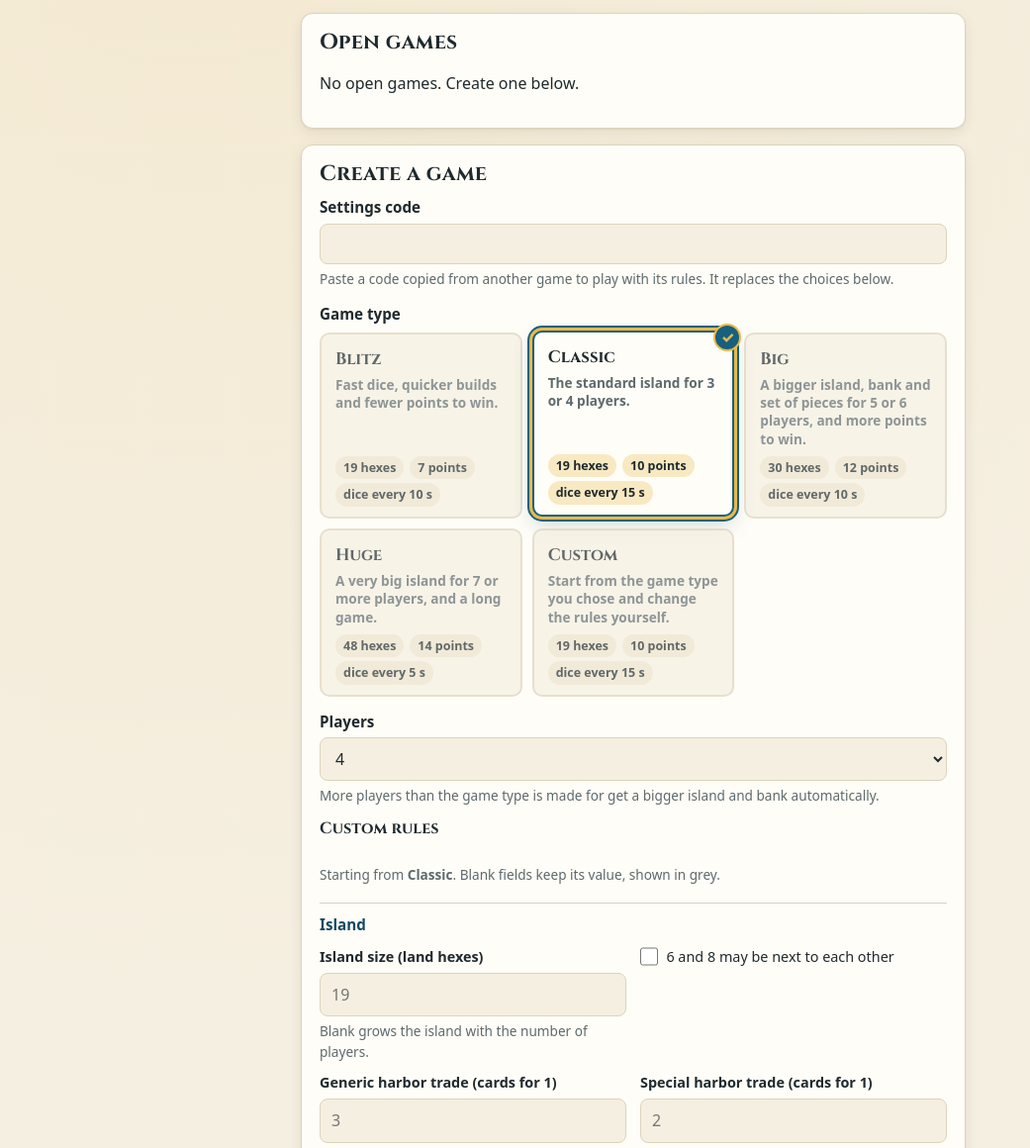
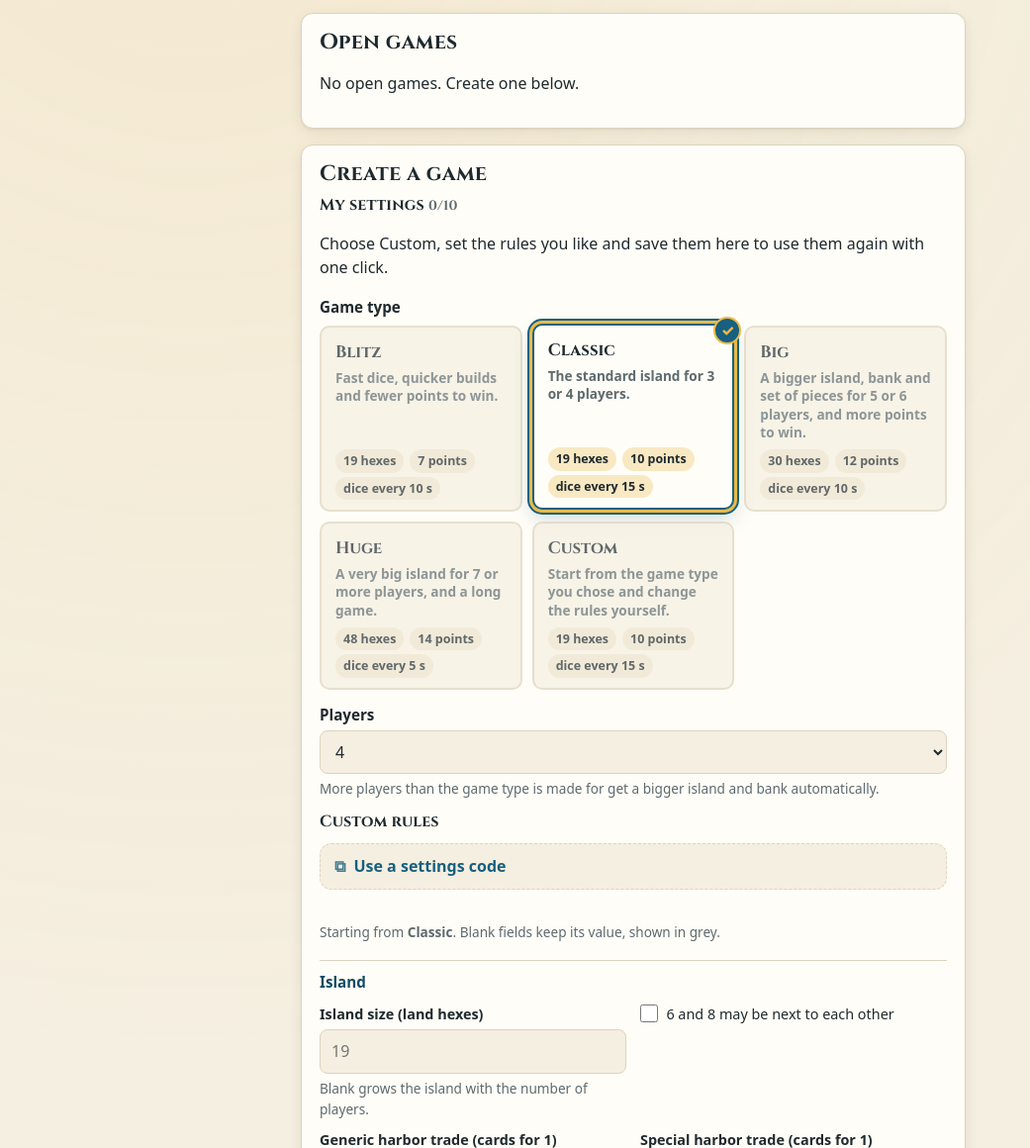
Before and after one commit to emersonjleon/island, a Django app: page /lobby/ in a window 1280 px wide. Shown: the part 169-1329 px from the top of the page at 99% size, without its empty margins (0-1041 px from the left). Run offline with Django 5.2, Linux system fonts and the light colour scheme; the visitor is signed in with stand-in values (Sample User, id 1); data comes from the database, SQL or seed files in the repository; data that the repository does not hold is empty; some libraries are stand-ins or nearby versions.

Commit message:
Lobby: settings code only for Custom, up to 10 saved settings used with one click
The settings code moves into the custom rules as a folding box. My settings
shows as chips above the create form; a chip fills the form, and the form can
save its settings under a name.

Co-Authored-By: Claude Opus 5.5 <noreply@anthropic.com>
Claude-Session: https://claude.ai/code/session_019oMd4GpLQxvLRXgJKtwB2R

```diff
--- a/lobby/services.py
+++ b/lobby/services.py
@@ -281,7 +281,7 @@ def start_game(game: Game, user) -> Game:
 
 
 # ------------------------------------------------------------------ settings
-MAX_SAVED_PER_USER = 30
+MAX_SAVED_PER_USER = 10
 
 
 @transaction.atomic
--- a/lobby/views.py
+++ b/lobby/views.py
@@ -6,7 +6,7 @@ from django.urls import reverse
 from django.utils.translation import gettext as _
 from django.views.decorators.http import require_POST
 
-from engine.settings import encode_share_code, load_preset
+from engine.settings import load_preset
 from engine.settings.share import MAX_CODE_LENGTH
 
 from . import services
@@ -19,18 +19,33 @@ from .presets import (
 )
 from .settings_editor import changed_settings, editor_data, editor_view
 from .prefill import settings_form_data
-from .sharing import CONFIG_PARAM, code_context, create_path, read_code
+from .sharing import CONFIG_PARAM, code_context, read_code
 
 
 def _game(code: str) -> Game:
     return get_object_or_404(Game.objects.select_related("host"), code=code.upper())
 
 
+SAVED_PARAM = "saved"
+
+
 @login_required
 def game_list(request: HttpRequest) -> HttpResponse:
-    initial = {"config": request.GET.get(CONFIG_PARAM, "")[:MAX_CODE_LENGTH]}
-    form = CreateGameForm(request.POST or None, initial=initial)
-    if request.method == "POST" and form.is_valid():
+    """The lobby: open games, the player's saved settings and the create form. ``?saved=<id>``
+    fills the form with saved settings; ``?config=<code>`` with a settings code."""
+    active = _saved_from(request)
+    if request.method == "POST":
+        form = CreateGameForm(request.POST)
+    elif active is not None:
+        form = CreateGameForm(settings_form_data(active.preset, active.overrides))
+    else:
+        code = request.GET.get(CONFIG_PARAM, "")[:MAX_CODE_LENGTH]
+        form = CreateGameForm(initial={"config": code, "preset": CUSTOM} if code else {})
+    if request.method == "POST" and request.POST.get("save_as"):
+        saved = _save_from_form(request, form)
+        if saved is not None:
+            return redirect(f"{reverse('lobby:list')}?{SAVED_PARAM}={saved.pk}#create-game")
+    elif request.method == "POST" and form.is_valid():
         try:
             game = services.create_game(request.user, form.chosen_preset(), form.overrides())
         except services.LobbyError as exc:
@@ -45,8 +60,33 @@ def game_list(request: HttpRequest) -> HttpResponse:
         .select_related("host")
         .distinct()
     )
-    context = {"form": form, "open_games": open_games[:50], "my_games": mine, "saved_settings": saved_rows(request.user)}
+    context = {"form": form, "open_games": open_games[:50], "my_games": mine,
+               "saved_settings": saved_rows(request.user, active), "active_saved": active,
+               "max_saved": services.MAX_SAVED_PER_USER,
+               "save_name": request.POST.get("save_name", "") if request.method == "POST"
+               else (active.name if active else "")}
     return render(request, "lobby/list.html", context | create_form_context(form))
+
+
+def _saved_from(request: HttpRequest):
+    raw = request.GET.get(SAVED_PARAM, "")
+    if not raw.isdigit():
+        return None
+    return request.user.saved_settings.filter(pk=int(raw)).first()
+
+
+def _save_from_form(request: HttpRequest, form: CreateGameForm):
+    """Keep the form's settings under the posted name; None (with the error on the form) if not."""
+    if not form.is_valid():
+        return None
+    try:
+        saved = services.save_settings(request.user, request.POST.get("save_name", ""),
+                                       form.chosen_preset(), form.overrides())
+    except services.LobbyError as exc:
+        form.add_error(None, error_message(exc.code))
+        return None
+    messages.success(request, _("Saved as \u201c%(name)s\u201d. It is ready under My settings.") % {"name": saved.name})
+    return saved
 
 
 def _play_against_bots(request: HttpRequest, game: Game, level: str) -> None:
@@ -60,7 +100,7 @@ def _play_against_bots(request: HttpRequest, game: Game, level: str) -> None:
 
 def _chosen(form: CreateGameForm) -> tuple[str, int]:
     """The game type and table size the form shows (what was posted, else the initial ones)."""
-    preset = form.data.get("preset") or form.fields["preset"].initial
+    preset = form.data.get("preset") or form.initial.get("preset") or form.fields["preset"].initial
     if preset not in dict(form.fields["preset"].choices):
         preset = form.fields["preset"].initial
     try:
@@ -209,12 +249,12 @@ def delete_saved(request: HttpRequest, saved_id: int) -> HttpResponse:
     return redirect(reverse("lobby:list") + "#my-settings")
 
 
-def saved_rows(user) -> list[dict]:
-    rows = []
-    for saved in user.saved_settings.all():
-        code = encode_share_code(saved.preset, saved.overrides)
-        rows.append({"saved": saved, "use_url": create_path(code)})
-    return rows
+def saved_rows(user, active=None) -> list[dict]:
+    """The player's saved settings, each with the link that fills the create form with them."""
+    base = reverse("lobby:list")
+    return [{"saved": saved, "use_url": f"{base}?{SAVED_PARAM}={saved.pk}#create-game",
+             "active": active is not None and saved.pk == active.pk}
+            for saved in user.saved_settings.all()]
 
 
 @login_required
--- a/static/css/site.css
+++ b/static/css/site.css
@@ -212,12 +212,20 @@ table.seats td .button, table.seats td button { padding: 4px 12px; font-size: 0.
 .knob-check label { display: flex; align-items: flex-start; gap: 8px; font-weight: normal; cursor: pointer; }
 .knob-check input { width: 1.15rem; height: 1.15rem; margin: 1px 0 0; accent-color: var(--accent); flex: none; }
 .create-form.js:not([data-preset="custom"]) .custom-settings { display: none; }
-.config-field { display: flex; flex-direction: column; gap: 4px; margin-bottom: 14px; }
-.config-field label { font-weight: 600; font-size: 0.95rem; }
+.code-box { margin: 0 0 14px; border: 1px dashed var(--border); border-radius: 12px; background: var(--bg); padding: 0 14px; }
+.code-box[open] { padding-bottom: 12px; border-style: solid; }
+.code-box > summary { cursor: pointer; padding: 10px 0; font-weight: 600; color: var(--accent); list-style: none; }
+.code-box > summary::-webkit-details-marker { display: none; }
+.code-box > summary::before { content: "⧉"; display: inline-block; margin-right: 8px; opacity: 0.8; }
+.code-box > .helptext { margin: 0 0 8px; }
+.code-box .code-input input { width: 100%; box-sizing: border-box; letter-spacing: 0.02em; }
+.code-box .code-preview { margin: 10px 0 0; }
+.code-box .code-preview h4 { margin: 0 0 6px; }
 .config-field input, .share-row input { font-family: ui-monospace, SFMono-Regular, Menlo, Consolas, monospace; font-size: 0.85rem; }
 .code-preview { margin-top: 8px; }
 .create-form.from-code > .preset-picker, .create-form.from-code > .players-field,
-.create-form.from-code > .preset-stats, .create-form.from-code > .custom-settings { opacity: 0.4; pointer-events: none; }
+.create-form.from-code > .preset-stats,
+.create-form.from-code .custom-settings > :not(.code-box):not(h3) { opacity: 0.4; pointer-events: none; }
 .create-form:not([data-preset="custom"]) > .preset-stats { display: none; }
 .create-actions { display: flex; flex-wrap: wrap; align-items: center; gap: 10px; margin-top: 6px; }
 .create-actions .play-bots { display: inline-flex; flex-wrap: wrap; gap: 6px; align-items: center; }
@@ -299,7 +307,23 @@ body.game-page { position: fixed; inset: 0; height: auto; min-height: 0; display
 .save-settings { display: flex; flex-wrap: wrap; gap: 8px; align-items: center; flex: 1 1 18rem; }
 .save-settings input { flex: 1 1 10rem; min-width: 0; padding: 9px 11px; border: 1px solid var(--border); border-radius: 8px;
   background: var(--bg); color: var(--fg); font: inherit; }
-.saved-list { list-style: none; margin: 0; padding: 0; display: flex; flex-direction: column; gap: 8px; }
-.saved-list li { display: flex; flex-wrap: wrap; align-items: center; gap: 8px; }
-.saved-list .saved-name { font-weight: 600; }
-.saved-list .muted { flex: 1 1 auto; }
+.my-settings { margin: 0 0 16px; }
+.my-settings h3 { margin: 0 0 8px; font-size: 1rem; }
+.my-settings h3 .muted { font-weight: normal; font-size: 0.85rem; }
+.saved-chips { list-style: none; margin: 0; padding: 0; display: flex; flex-wrap: wrap; gap: 8px; }
+.saved-chip { display: inline-flex; align-items: stretch; border: 1px solid var(--border); border-radius: 999px;
+  background: var(--bg); overflow: hidden; max-width: 100%; }
+.saved-chip > a { display: flex; flex-direction: column; padding: 6px 4px 6px 14px; text-decoration: none; color: var(--fg); min-width: 0; line-height: 1.25; }
+.saved-chip .saved-name { font-weight: 600; overflow: hidden; text-overflow: ellipsis; white-space: nowrap; }
+.saved-chip .saved-type { font-size: 0.75rem; color: var(--muted); }
+.saved-chip > a:hover .saved-name { color: var(--accent); }
+.saved-chip.active { border-color: var(--accent); box-shadow: 0 0 0 2px color-mix(in srgb, var(--accent) 30%, transparent); }
+.saved-chip.active .saved-name { color: var(--accent-strong); }
+.saved-chip form { display: flex; margin: 0; }
+.saved-chip .chip-delete { background: none; border: 0; box-shadow: none; color: var(--muted); padding: 0 12px 0 8px;
+  border-radius: 0; font-size: 1.1rem; line-height: 1; }
+.saved-chip .chip-delete:hover { color: var(--error); filter: none; }
+.save-settings { margin-top: 18px; padding-top: 12px; border-top: 1px solid var(--border); display: flex; flex-direction: column; gap: 6px; }
+.save-settings label { font-weight: 600; font-size: 0.95rem; }
+.save-row { display: flex; flex-wrap: wrap; gap: 8px; }
+.save-row input { flex: 1 1 12rem; min-width: 0; }
--- a/templates/lobby/_settings_form.html
+++ b/templates/lobby/_settings_form.html
@@ -1,22 +1,5 @@
 {% load i18n %}    {{ form.base }}
     {{ form.non_field_errors }}
-    <div class="config-field">
-      <label for="{{ form.config.id_for_label }}">{{ form.config.label }}</label>
-      {{ form.config }}
-      <span class="helptext">{{ form.config.help_text }}</span>
-      {{ form.config.errors }}
-      {% if code_preview %}
-      <div class="preset-stats code-preview">
-        <h3>{% blocktranslate with type=code_preview.label players=code_preview.players trimmed %}
-          This code: {{ type }} for {{ players }} players{% endblocktranslate %}</h3>
-        <dl class="stats-list">
-          {% for label, value in code_preview.stats %}<dt>{{ label }}</dt><dd>{{ value }}</dd>
-          {% endfor %}{% for label, value in code_preview.changes %}<dt>{{ label }}</dt><dd>{{ value }}</dd>
-          {% endfor %}
-        </dl>
-      </div>
-      {% endif %}
-    </div>
     <fieldset class="preset-picker">
       <legend>{{ form.preset.label }}</legend>
       {{ form.preset.errors }}
@@ -52,6 +35,26 @@
 
     <div class="custom-settings" id="custom-settings">
       <h3>{% translate "Custom rules" %}</h3>
+      <details class="code-box config-field" id="code-box"{% if form.config.value or form.config.errors %} open{% endif %}>
+        <summary>{% translate "Use a settings code" %}</summary>
+        <p class="helptext">{{ form.config.help_text }}</p>
+        <div class="code-input">
+          <label for="{{ form.config.id_for_label }}" class="visually-hidden">{{ form.config.label }}</label>
+          {{ form.config }}
+        </div>
+        {{ form.config.errors }}
+        {% if code_preview %}
+        <div class="preset-stats code-preview">
+          <h4>{% blocktranslate with type=code_preview.label players=code_preview.players trimmed %}
+            This code: {{ type }} for {{ players }} players{% endblocktranslate %}</h4>
+          <dl class="stats-list">
+            {% for label, value in code_preview.stats %}<dt>{{ label }}</dt><dd>{{ value }}</dd>
+            {% endfor %}{% for label, value in code_preview.changes %}<dt>{{ label }}</dt><dd>{{ value }}</dd>
+            {% endfor %}
+          </dl>
+        </div>
+        {% endif %}
+      </details>
       <p class="helptext">{% blocktranslate trimmed %}
         Starting from <b data-base-label>{{ base_label }}</b>. Blank fields keep its value, shown in grey.
       {% endblocktranslate %}</p>
--- a/templates/lobby/list.html
+++ b/templates/lobby/list.html
@@ -38,25 +38,28 @@
   {% endif %}
 </section>
 
-{% if saved_settings %}
-<section class="my-settings" id="my-settings">
-  <h2>{% translate "My settings" %}</h2>
-  <ul class="saved-list">
-    {% for row in saved_settings %}
-    <li>
-      <span class="saved-name">{{ row.saved.name }}</span> <span class="muted">{{ row.saved.preset_label }}</span>
-      <a class="button secondary" href="{{ row.use_url }}">{% translate "Use" %}</a>
-      <form method="post" action="{% url 'lobby:delete_saved' row.saved.pk %}" class="inline">{% csrf_token %}
-        <button type="submit" class="secondary">{% translate "Delete" %}</button>
-      </form>
-    </li>
-    {% endfor %}
-  </ul>
-</section>
-{% endif %}
-
 <section class="create-game">
   <h2>{% translate "Create a game" %}</h2>
+  <div class="my-settings" id="my-settings">
+    <h3>{% translate "My settings" %} <span class="muted">{{ saved_settings|length }}/{{ max_saved }}</span></h3>
+    {% if saved_settings %}
+    <ul class="saved-chips">
+      {% for row in saved_settings %}
+      <li class="saved-chip{% if row.active %} active{% endif %}">
+        <a href="{{ row.use_url }}"{% if row.active %} aria-current="true"{% endif %} title="{% translate 'Use these settings' %}">
+          <span class="saved-name">{{ row.saved.name }}</span>
+          <span class="saved-type">{{ row.saved.preset_label }}</span>
+        </a>
+        <form method="post" action="{% url 'lobby:delete_saved' row.saved.pk %}">{% csrf_token %}
+          <button type="submit" class="chip-delete" aria-label="{% blocktranslate with name=row.saved.name %}Delete {{ name }}{% endblocktranslate %}" title="{% translate 'Delete' %}">×</button>
+        </form>
+      </li>
+      {% endfor %}
+    </ul>
+    {% else %}
+    <p class="helptext">{% translate "Choose Custom, set the rules you like and save them here to use them again with one click." %}</p>
+    {% endif %}
+  </div>
   <form method="post" class="stacked create-form" id="create-game" data-preset="{{ chosen_preset }}" data-custom="{{ custom_preset }}">
     {% csrf_token %}
     {% include "lobby/_settings_form.html" %}
@@ -71,6 +74,13 @@
       </span>
     </div>
     <p class="helptext">{% translate "Play now fills every other seat with bots and starts the game straight away." %}</p>
+    <div class="save-settings">
+      <label for="id_save_name">{% translate "Save these settings as" %}</label>
+      <span class="save-row">
+        <input type="text" id="id_save_name" name="save_name" maxlength="40" placeholder="{% translate 'Name for these settings' %}" value="{{ save_name }}">
+        <button type="submit" name="save_as" value="1" class="secondary">{% translate "Save to My settings" %}</button>
+      </span>
+    </div>
   </form>
   {{ presets_data|json_script:"presets-data" }}
   {{ editor_data|json_script:"editor-data" }}
```
Also changed, not shown: frontend/src/lobby/create.test.ts (+9 -1 lines), frontend/src/lobby/create.ts (+14 -0 lines), lobby/tests/test_saved_settings.py (+43 -1 lines), locale/es/LC_MESSAGES/django.po.
